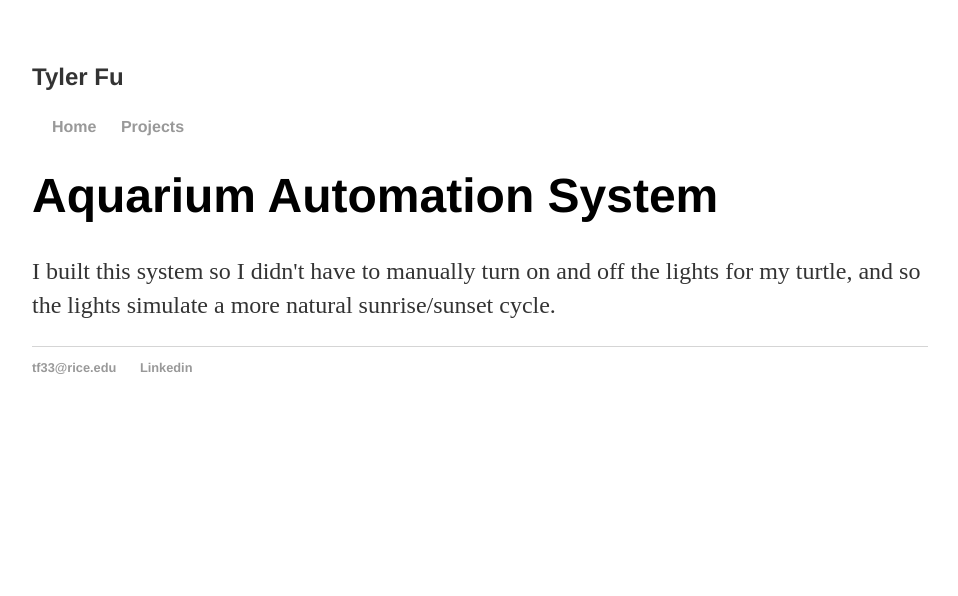
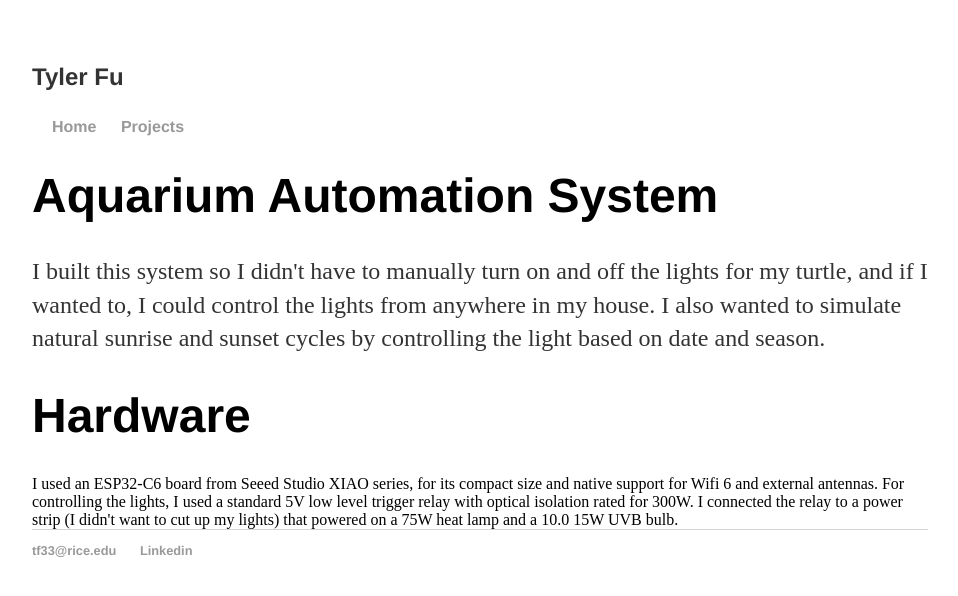
Before and after one commit to tfu1897/tfu1897.github.io, a Jekyll site: the page built from Projects/tank.html, in a window 1280 px wide. Shown: the top 596 px of the page, without its empty margins (160-1118 px from the left). Built offline with Jekyll 4.4.1, drawn with Linux system fonts in a browser that asks for light colours.

Commit message:
Update tank.html

```diff
--- a/Projects/tank.html
+++ b/Projects/tank.html
@@ -5,5 +5,7 @@ permalink: /Projects/tank/
 ---
 <div class="blurb">
 	<h1>Aquarium Automation System </h1>
-	<p>I built this system so I didn't have to manually turn on and off the lights for my turtle, and so the lights simulate a more natural sunrise/sunset cycle.</p>
+	<p>I built this system so I didn't have to manually turn on and off the lights for my turtle, and if I wanted to, I could control the lights from anywhere in my house. I also wanted to simulate natural sunrise and sunset cycles by controlling the light based on date and season.  </p>
+	<h1>Hardware</h1>
+	<p1>I used an ESP32-C6 board from Seeed Studio XIAO series, for its compact size and native support for Wifi 6 and external antennas.  For controlling the lights, I used a standard 5V low level trigger relay with optical isolation rated for 300W. I connected the relay to a power strip (I didn't want to cut up my lights) that powered on a 75W heat lamp and a 10.0 15W UVB bulb. </p1>
 </div><!-- /.blurb -->
```
